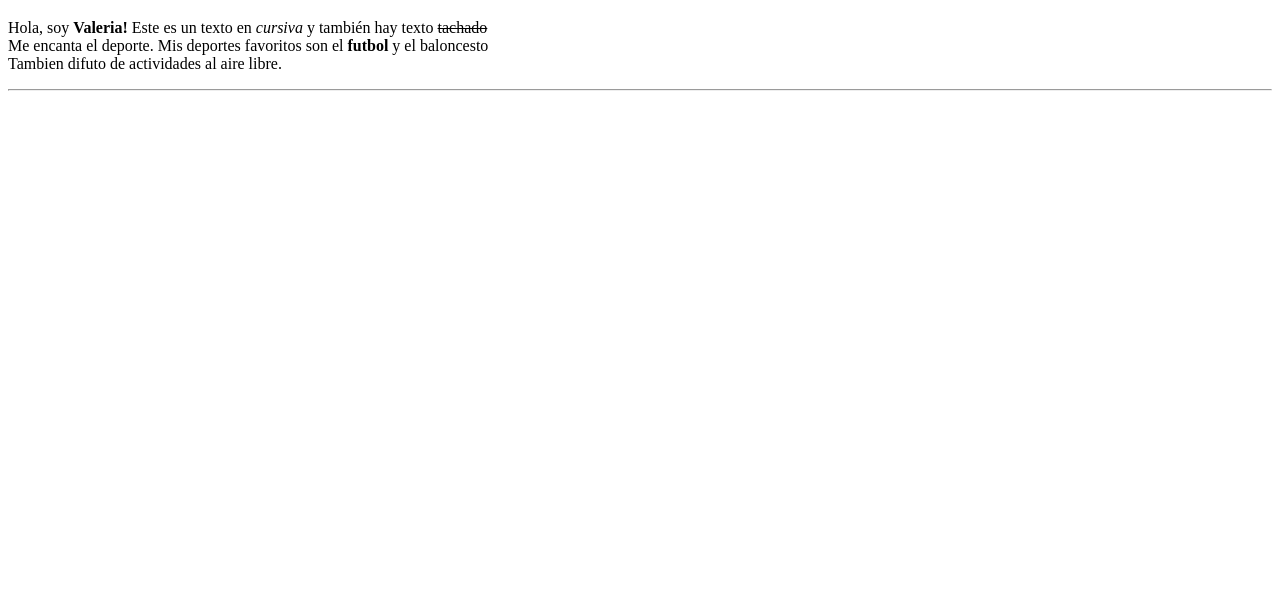
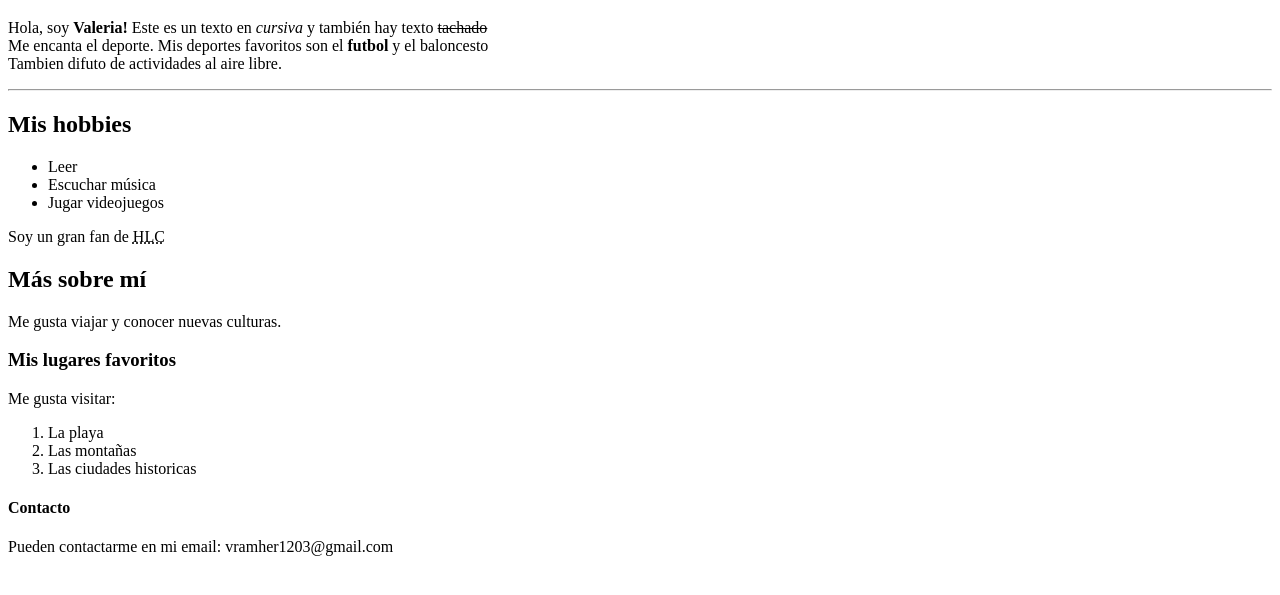
Before and after one commit to valeriaaaa7/HLC_T2, a plain HTML site: page A1.html in a window 1280 px wide. Shown: the part 61-656 px from the top of the page. Drawn offline with Linux system fonts and the light colour scheme.

Commit message:
upload file

```diff
--- a/A1.html
+++ b/A1.html
@@ -11,5 +11,25 @@
     Me encanta el deporte. Mis deportes favoritos son el <b>futbol</b> y el baloncesto <br>
     Tambien difuto de actividades al aire libre.</P>
     <hr>
+    <h2>Mis hobbies</h2>
+    <ul>
+        <li>Leer</li>
+        <li>Escuchar música</li>
+        <li>Jugar videojuegos</li>
+    </ul>
+    <p>Soy un gran fan de <abbr title="">HLC</abbr>
+    </p>
+    <h2>Más sobre mí</h2>
+    <p>Me gusta viajar y conocer nuevas culturas.</p>
+    <h3>Mis lugares favoritos</h3>
+    <p>Me gusta visitar:
+        <ol>
+            <li>La playa</li>
+            <li>Las montañas</li>
+            <li>Las ciudades historicas</li>
+        </ol>
+    </p>
+    <h4>Contacto</h4>
+    <p>Pueden contactarme en mi email: vramher1203@gmail.com</p>
 </body>
 </html>
```
